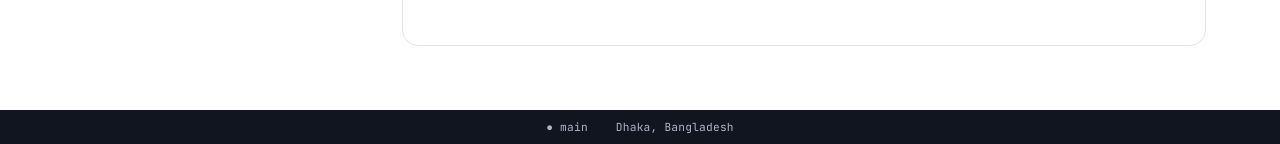
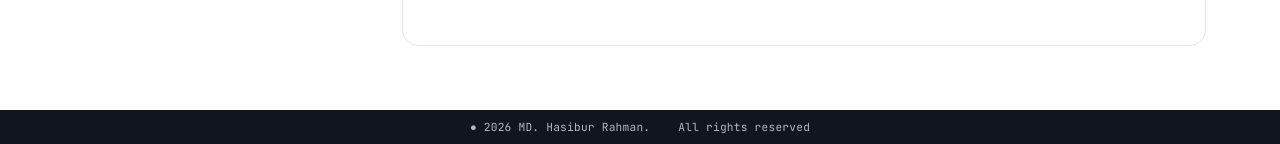
Before and after one commit to mdhasib72/Md-Hasibur-Rahman-Portfolio, a plain HTML site: page index.html in a window 1280 px wide. Shown: the part 2545-2689 px from the top of the page. Drawn offline with Linux system fonts and the light colour scheme.

Commit message:
Update index.html

```diff
--- a/index.html
+++ b/index.html
@@ -252,8 +252,8 @@
   </div>
 
   <footer class="statusbar">
-    <span>&#9679; main</span>
-    <span>Dhaka, Bangladesh</span>
+    <span>&#9679; 2026 MD. Hasibur Rahman.</span>
+    <span> All rights reserved</span>
   </footer>
 
 </body>
```
